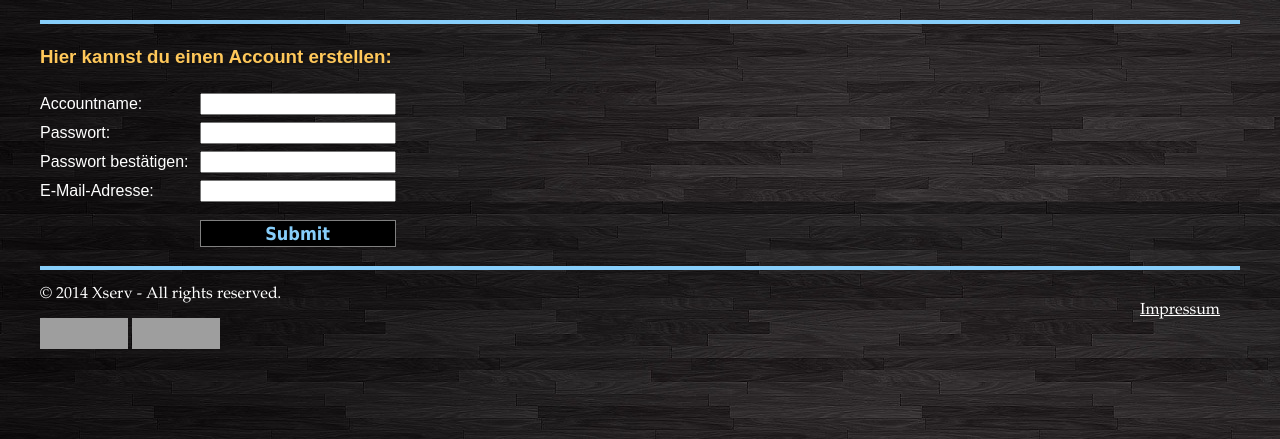
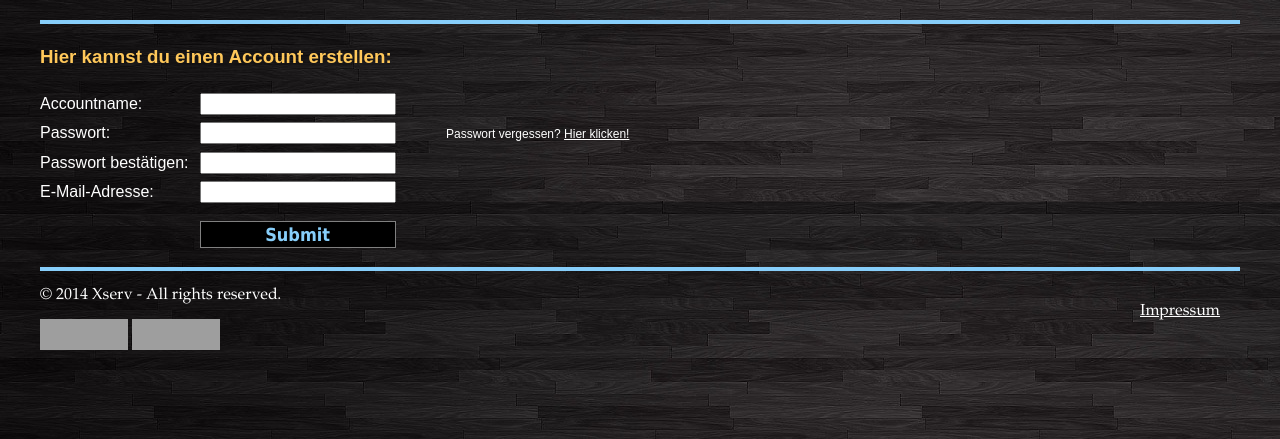
Before and after one commit to Niknox/wowhp, a PHP site: page /account.php in a window 1280 px wide. Shown: the part 183-622 px from the top of the page. Run offline with PHP 8.4, Linux system fonts and the light colour scheme; data that the repository does not hold is empty; a stand-in replaces the project's code that opens the database connection; grey boxes are pictures that could not be loaded.

Commit message:
Cleanup
* Remove uneeded calls for output variables
* Correct style for output
* Add password recovery link

```diff
--- a/account.php
+++ b/account.php
@@ -44,10 +44,10 @@
 			}
 		?>
 		<form action="<?php echo htmlspecialchars($_SERVER["PHP_SELF"]);?>" method="post">
-			<label for="name">Accountname:</label><input type="text" name="name"><span class="error"><?php echo $nameErr;?></span><br />
-			<label for="pw">Passwort:</label><input type="password" name="pw"><span class="error"><?php echo $pwErr;?></span><br />
-			<label for="pw2">Passwort bestätigen:</label><input type="password" name="pw2"><span class="error"><?php echo $pwErr;?></span><br />
-			<label for="email">E-Mail-Adresse:</label><input type="email" name="email"><span class="error"><?php echo $emailErr;?></span><br />
+			<label for="name">Accountname:</label><input type="text" name="name"><br />
+			<label for="pw">Passwort:</label><input type="password" name="pw"><span style="font-size:75%;margin-left:50px;">Passwort vergessen? <a href="forgotpw.php">Hier klicken!</a></span><br />
+			<label for="pw2">Passwort bestätigen:</label><input type="password" name="pw2"><br />
+			<label for="email">E-Mail-Adresse:</label><input type="email" name="email"><br />
 			<input type="submit" name="submit" value="Submit" class="button">
 			<?php
 			$name = test_input($_POST["name"]);
@@ -142,7 +142,7 @@
 					$success = "Fehler beim Aufbau der Datenbankverbindung. Sollte dieser Fehler erneut auftreten, kontaktieren Sie bitte einen Administrator. Fehlercode: 10";
 				}
 			?>
-			<br /><?php echo $nameErr;echo $pwErr;echo $emailErr;echo $success;?>
+			<br /><span class="error"><?php echo $nameErr;echo $pwErr;echo $emailErr;echo $success;?></span>
 		</form>
 	</article>
 	<hr class="main">
--- a/topHonor.php
+++ b/topHonor.php
@@ -46,7 +46,7 @@
 			$i="0";
 			if (mysqli_connect_errno())
 				{
-					printf("Connect failed: %s\n", mysqli_connect_error());
+					echo "Connect failed: %s\n", mysqli_connect_error());
 					exit();
 				}
 			$query="SELECT * FROM `characters` ORDER BY `totalKills` DESC LIMIT 0,10";
```
